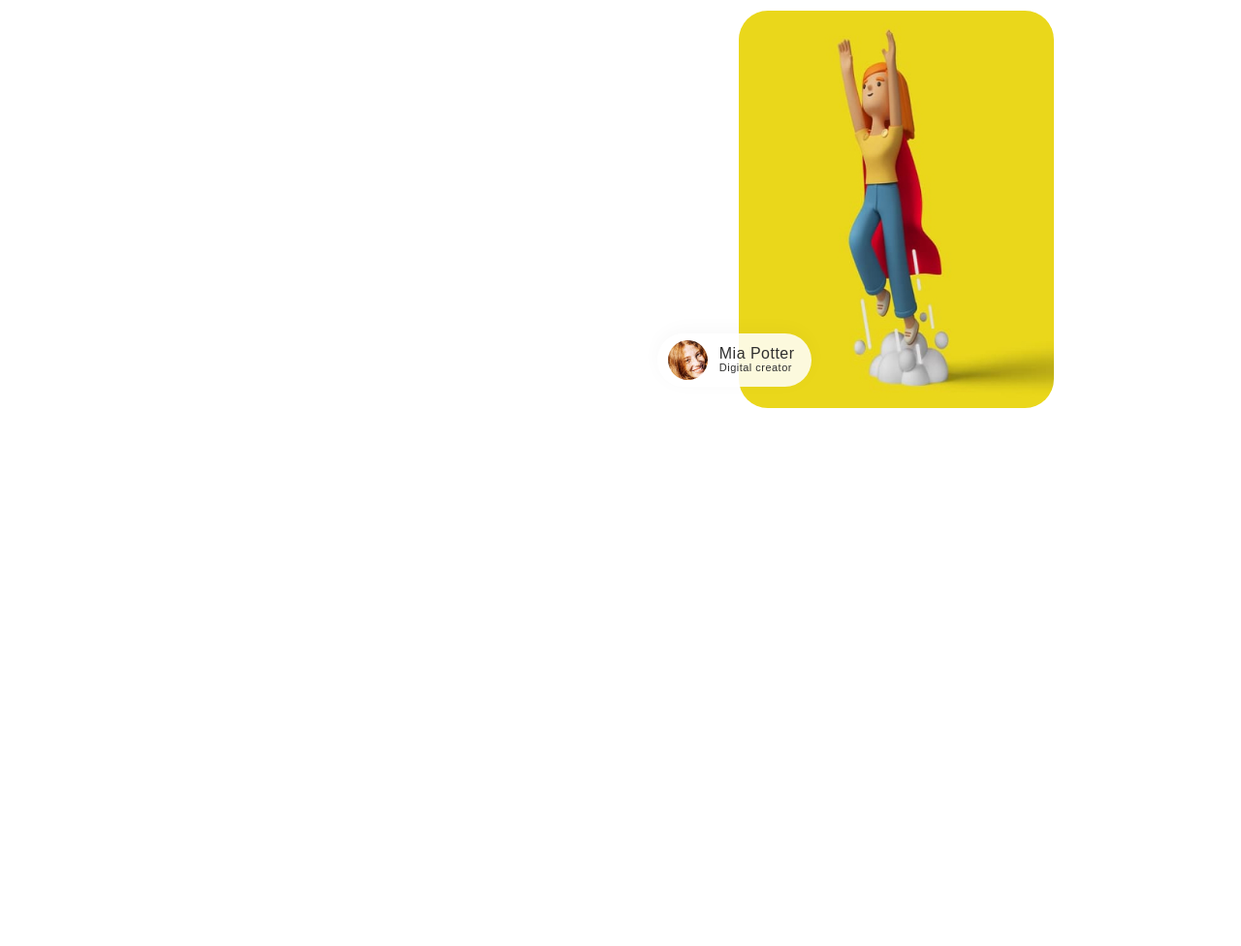
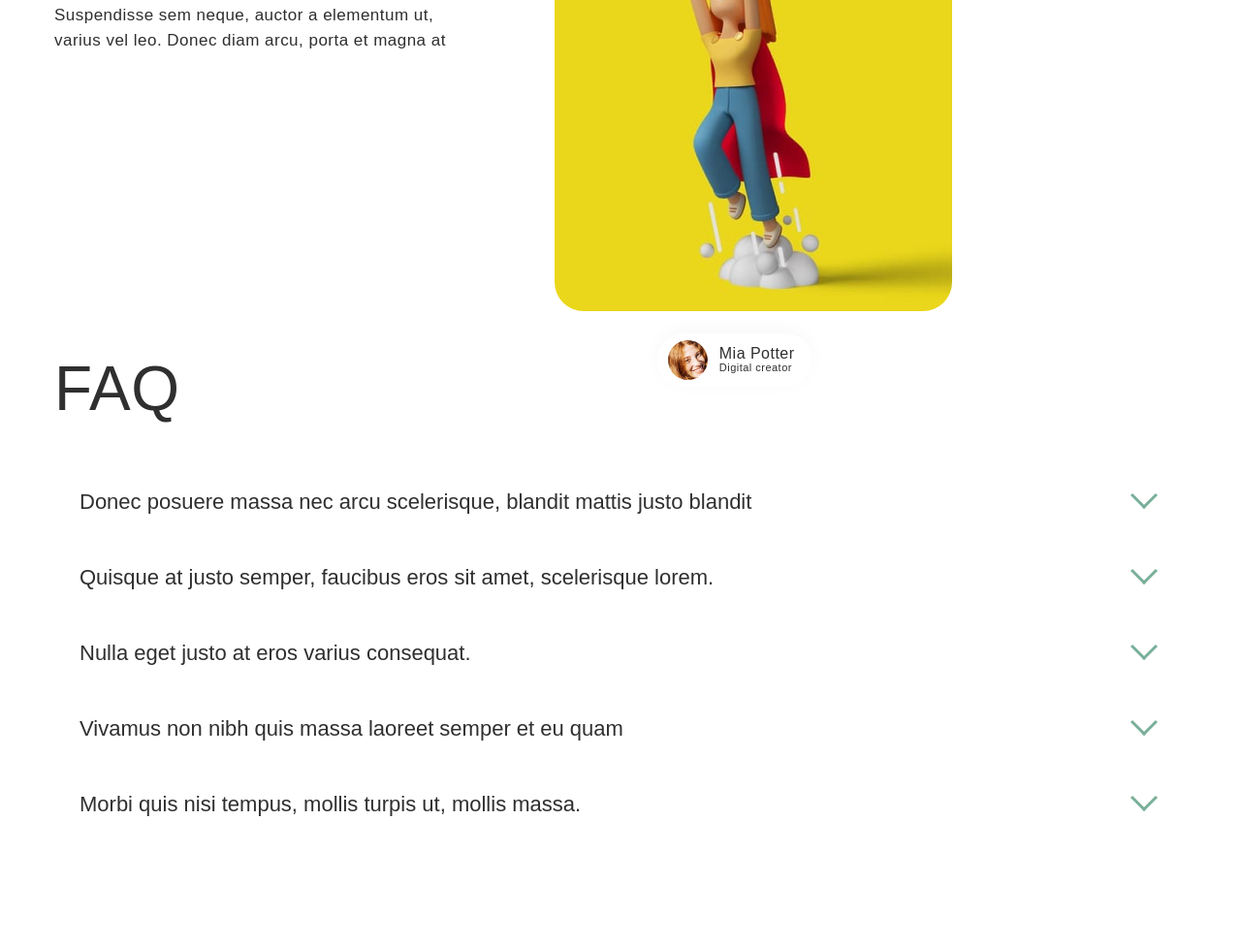
Before and after one commit to Oksana-Botsieva/CodX, a plain HTML site: page index.html in a window 1280 px wide. Shown: the part 559-1535 px from the top of the page at 97% size. Before the commit the page ends 980 px from the top, so only its background shows below. Drawn offline with Linux system fonts and the light colour scheme.

Commit message:
FAQ section in progress

```diff
--- /dev/null
+++ b/css/components/faq.css
@@ -0,0 +1,16 @@
+.faq__container {
+  padding-bottom: 103px;
+}
+
+.faq__title {
+padding-bottom: 50px;
+}
+.faq__question-item {
+  padding: 23px 30px 29px 26px;
+  display: flex;
+justify-content: space-between;
+}
+.question__text {
+  font-size: 22px;
+  line-height: 24px;
+}
--- a/css/style.css
+++ b/css/style.css
@@ -12,6 +12,8 @@
 
 @import "./components/header.css";
 @import "./components/hero.css";
+@import "./components/faq.css";
+
 
 .container {
   width: 100%;
--- a/css/ui-kit/badge-author.css
+++ b/css/ui-kit/badge-author.css
@@ -78,7 +78,7 @@
   width: 410px;
   height: 410px;
   border-radius: 30px;
-  position: absolute;
+  /* position: absolute; */
   top: 100px;
   left: 190px;
   z-index: -1;
--- a/index.html
+++ b/index.html
@@ -89,6 +89,98 @@
 
   </div>
 </section>
+  <section class="faq">
+    <div class="container faq__container">
+      <h2 class="faq__title">FAQ</h2>
+      <div class="faq__question-list">
+        <div class="faq__question-item">
+          <p class="question__text">Donec posuere massa nec arcu scelerisque, blandit mattis justo blandit</p>
+          <div class="question__arrow">
+            <svg width="28" height="17" viewBox="0 0 28 17" fill="none" xmlns="http://www.w3.org/2000/svg">
+              <g clip-path="url(#clip0_2_880)">
+                <path d="M1.06067 1.93945L15.0607 15.9394" stroke="#79AF98" stroke-width="3"/>
+                <path d="M12.9393 15.9394L26.9393 1.93945" stroke="#79AF98" stroke-width="3"/>
+              </g>
+              <defs>
+                <clipPath id="clip0_2_880">
+                  <rect width="28" height="17" fill="white"/>
+                </clipPath>
+              </defs>
+            </svg>
+
+          </div>
+        </div>
+        <div class="faq__question-item">
+          <p class="question__text">Quisque at justo semper, faucibus eros sit amet, scelerisque lorem.</p>
+          <div class="question__arrow">
+            <svg width="28" height="17" viewBox="0 0 28 17" fill="none" xmlns="http://www.w3.org/2000/svg">
+              <g clip-path="url(#clip0_2_880)">
+                <path d="M1.06067 1.93945L15.0607 15.9394" stroke="#79AF98" stroke-width="3"/>
+                <path d="M12.9393 15.9394L26.9393 1.93945" stroke="#79AF98" stroke-width="3"/>
+              </g>
+              <defs>
+                <clipPath id="clip0_2_880">
+                  <rect width="28" height="17" fill="white"/>
+                </clipPath>
+              </defs>
+            </svg>
+
+          </div>
+        </div>
+        <div class="faq__question-item">
+          <p class="question__text">Nulla eget justo at eros varius consequat.</p>
+          <div class="question__arrow">
+            <svg width="28" height="17" viewBox="0 0 28 17" fill="none" xmlns="http://www.w3.org/2000/svg">
+              <g clip-path="url(#clip0_2_880)">
+                <path d="M1.06067 1.93945L15.0607 15.9394" stroke="#79AF98" stroke-width="3"/>
+                <path d="M12.9393 15.9394L26.9393 1.93945" stroke="#79AF98" stroke-width="3"/>
+              </g>
+              <defs>
+                <clipPath id="clip0_2_880">
+                  <rect width="28" height="17" fill="white"/>
+                </clipPath>
+              </defs>
+            </svg>
+
+          </div>
+        </div>
+        <div class="faq__question-item">
+          <p class="question__text">Vivamus non nibh quis massa laoreet semper et eu quam</p>
+          <div class="question__arrow">
+            <svg width="28" height="17" viewBox="0 0 28 17" fill="none" xmlns="http://www.w3.org/2000/svg">
+              <g clip-path="url(#clip0_2_880)">
+                <path d="M1.06067 1.93945L15.0607 15.9394" stroke="#79AF98" stroke-width="3"/>
+                <path d="M12.9393 15.9394L26.9393 1.93945" stroke="#79AF98" stroke-width="3"/>
+              </g>
+              <defs>
+                <clipPath id="clip0_2_880">
+                  <rect width="28" height="17" fill="white"/>
+                </clipPath>
+              </defs>
+            </svg>
+
+          </div>
+        </div>
+        <div class="faq__question-item">
+          <p class="question__text">Morbi quis nisi tempus, mollis turpis ut, mollis massa.</p>
+          <div class="question__arrow">
+            <svg width="28" height="17" viewBox="0 0 28 17" fill="none" xmlns="http://www.w3.org/2000/svg">
+              <g clip-path="url(#clip0_2_880)">
+                <path d="M1.06067 1.93945L15.0607 15.9394" stroke="#79AF98" stroke-width="3"/>
+                <path d="M12.9393 15.9394L26.9393 1.93945" stroke="#79AF98" stroke-width="3"/>
+              </g>
+              <defs>
+                <clipPath id="clip0_2_880">
+                  <rect width="28" height="17" fill="white"/>
+                </clipPath>
+              </defs>
+            </svg>
+
+          </div>
+        </div>
+      </div>
+    </div>
+  </section>
 </main>
 </body>
 </html>
```
Also changed, not shown: assets/images/arrow.svg (added).
